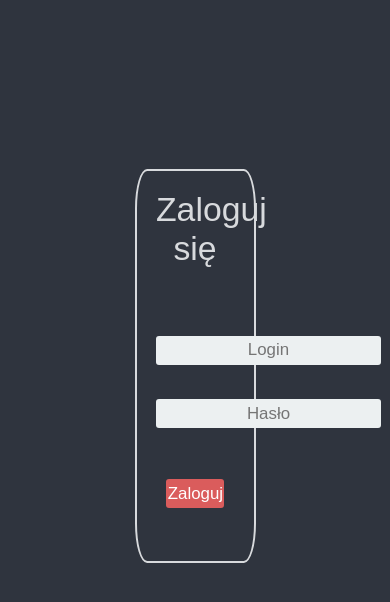
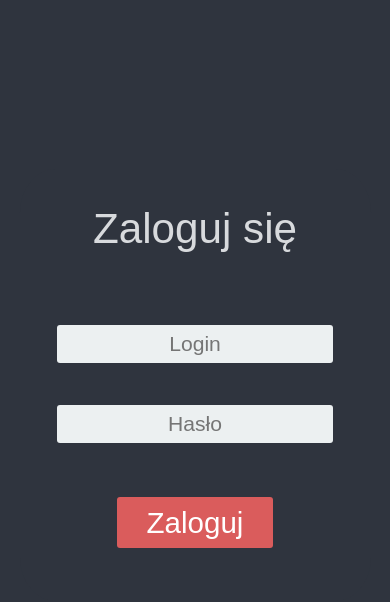
Before and after one commit to Bronsun/Neuromedical_Test, a Flask app: page / in a window 390 px wide. Shown: the top 602 px of the page. Run offline with Flask 2, Linux system fonts and the light colour scheme.

Commit message:
mobile_vol1

```diff
--- a/neuro/static/admin.css
+++ b/neuro/static/admin.css
@@ -160,3 +160,7 @@ body{
     .daynumbers{
         grid-row: 1/span 1;
     }
+    .mess_sent{
+        color: #d8dadd;
+        font-size: 4vh;
+    }
--- a/neuro/static/login.css
+++ b/neuro/static/login.css
@@ -23,7 +23,6 @@ body{
     border: solid 2px #d8dadd;
 }
 
-
 .legend-text{
     text-decoration: none;
     font-size: 4vh;
@@ -33,7 +32,6 @@ body{
     margin-top:1vw;
 }
 .form-control{
-
     background-color: #ECF0F1;
     border: 2px solid transparent;
     border-radius: 3px;
@@ -50,13 +48,11 @@ body{
     box-shadow: none;
     }
 .btn {
-
     border: 2px solid transparent;
     background: #DA5C5C;
     color: #ffffff;
     font-size: 2vh;
     line-height: 25px;
-
     text-decoration: none;
     text-shadow: none;
     border-radius: 3px;
@@ -73,3 +69,30 @@ body{
     box-shadow: 0px 0px 25px 2px rgba(128,128,128,0.8);
     cursor: pointer;
 }
+@media (max-width: 1024px)
+{
+    *{
+        cursor:none;
+    }
+    .content{
+        min-width: 80%;
+        border: none;
+    }
+    .btn{
+        width:40vw;
+        height:6vh;
+        font-size:3.5vh;
+        margin-top: 4vh;
+    }
+    .form-control{
+        font-size: 2.5vh;
+        font-weight: 200;
+        min-width: 15vw;
+        height: 4vh;
+        margin: 2.5vh auto;
+    }
+    .legend-text{
+        font-size: 5vh;
+        margin-top: 2vh;
+    }
+}
--- a/neuro/templates/add.html
+++ b/neuro/templates/add.html
@@ -18,7 +18,7 @@
             {{ form.submit(class='btn')}}
         </div>
         {% if error %}
-        <p>{{ error }}</p>
+        <p class="mess_sent">{{ error }}</p>
         {% endif %}
     </form>
 </div>
--- a/neuro/templates/delete.html
+++ b/neuro/templates/delete.html
@@ -23,6 +23,6 @@
                 {{ form.submit(class='btn')}}
             </div>
             {% if error %}
-            <p>{{ error }}</p>
+            <p class="mess_sent">{{ error }}</p>
             {% endif %}
 {% endblock content %}
```
Also changed, not shown: neuro/static/main.css (+52 -0 lines).
